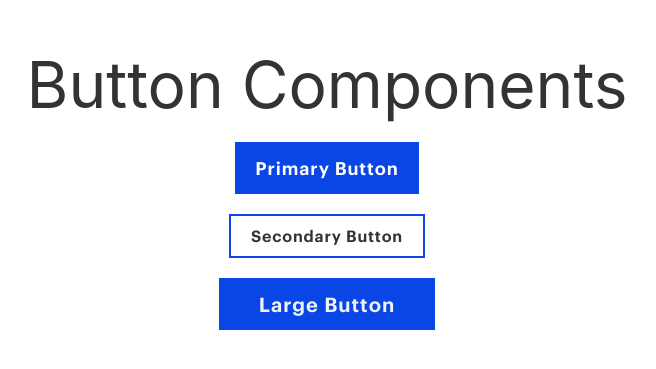
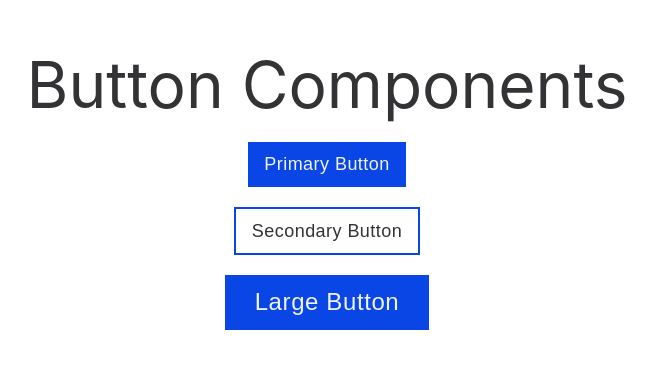
Before and after one commit to fieldmuseum/tailwindfmnh, a Next.js app: page /buttons in a window 1280 px wide. Shown: the part 211-580 px from the top of the page, without its empty margins (313-969 px from the left). Built offline with nearby package versions, Linux system fonts and the light colour scheme.

Commit message:
fixed the typeface and padding for existing buttons

```diff
--- a/src/components/buttons/ButtonLarge.tsx
+++ b/src/components/buttons/ButtonLarge.tsx
@@ -4,10 +4,7 @@ import Link from 'next/link'
 export default function ButtonLarge(){
     return(
         <button
-        className="mt-5 px-10 py-3 bg-fieldBlue
-                   text-xl text-fieldGrayLighter
-                   font-graphikBold tracking-wider
-                   hover:bg-hoverBlue ">
+        className="mt-5 px-[30px] py-[8px] bg-fieldBlue font-graphik font-[500] text-2xl/[2.4rem] text-fieldGrayLighter tracking-wide hover:bg-hoverBlue ">
             <Link href={'#'}>
                 Large Button
             </Link>
--- a/src/components/buttons/ButtonPrimary.tsx
+++ b/src/components/buttons/ButtonPrimary.tsx
@@ -1,19 +1,13 @@
 import Link from "next/link";
-import localFont from "next/font/local";
 
 export default function ButtonPrimary() {
   return (
     <button
-      className="button mt-5 bg-fieldBlue
-                 text-lg text-fieldGrayLighter
-                 font-graphikBold tracking-wider
-                 relative text-white group
-                 "
-    >
-      <span className="relative z-10 block px-5 py-3 transition duration-300 ease-in-out ">
+      className="button mt-5 px-[16px] py-[8px] bg-fieldBlue font-graphik font-[500] text-lg/[1.8rem] text-fieldGrayLighter tracking-wide relative group">
+      <span className="relative z-10 block">
         <Link href={"#"}>Primary Button</Link>
       </span>
-      <span className="absolute bottom-0 left-0 right-0 h-0 transition-all duration-300 origin-bottom scale-x-0 transform bg-blue-700 group-hover:h-full group-hover:scale-x-100"></span>
+      <span className="absolute bottom-0 left-0 right-0 h-0"></span>
     </button>
   );
 }
--- a/src/components/buttons/ButtonsSecondary.tsx
+++ b/src/components/buttons/ButtonsSecondary.tsx
@@ -3,9 +3,7 @@ import Link from 'next/link'
 export default function ButtonSecondary() {
   return (
     <button
-      className="mt-5 px-5 py-2 font-graphikBold
-                 border-fieldBlue border-2 text-fieldGrayLigher
-                 tracking-wider hover:bg-fieldBlue hover:text-fieldGrayLighter">
+      className="mt-5 px-[16px] py-[8px] font-graphik font-[500] text-lg/[1.8rem] border-fieldBlue border-2 text-fieldGrayDark tracking-wide hover:bg-fieldBlue hover:text-fieldGrayLighter">
       <Link href={'#'}>
         Secondary Button
       </Link>
--- a/tailwind.config.js
+++ b/tailwind.config.js
@@ -28,6 +28,7 @@ module.exports = {
       },
       fontFamily:{
         druk: ["Druk Bold", 'display'],
+        graphik: ["Graphik", 'sans-serif'],
         graphikMed: ['Graphik Medium', 'sans-serif'],
         graphikReg: ['Graphik Regular', 'sans-serif'],
         graphikBold: ["Graphik Semi-Bold", 'sans-serif'],
```
